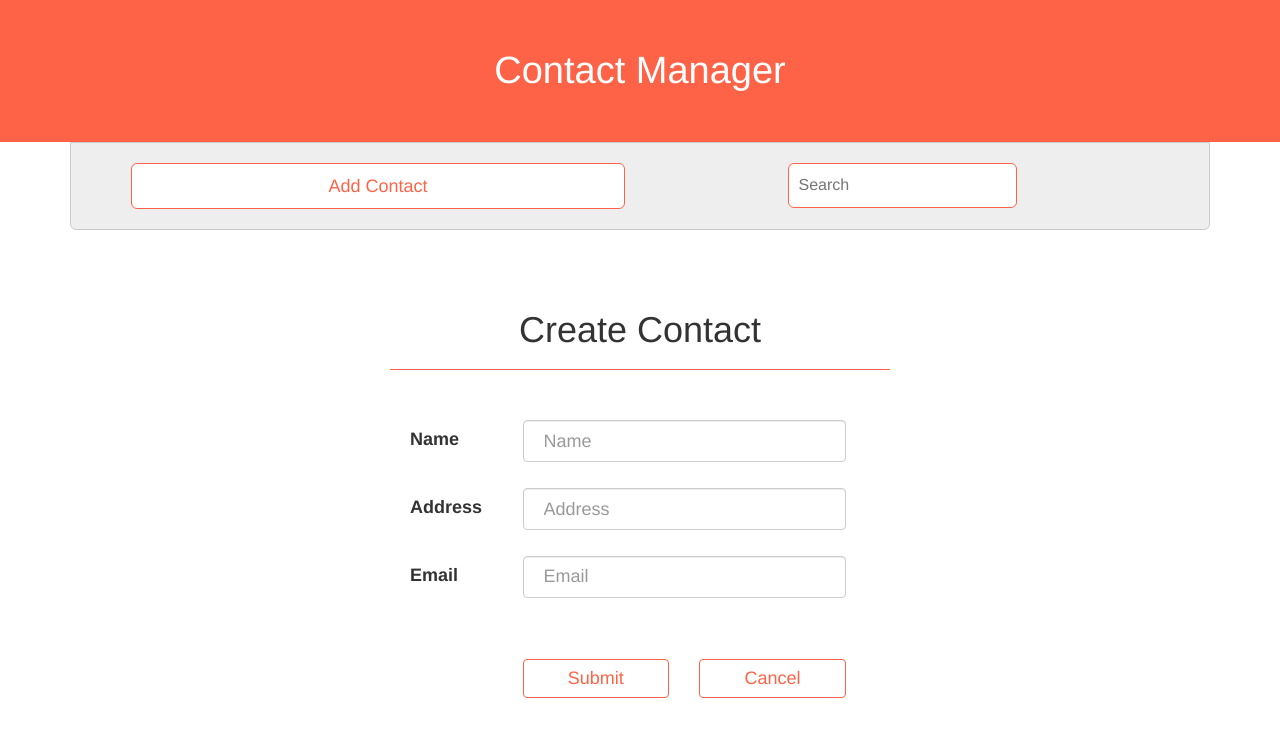
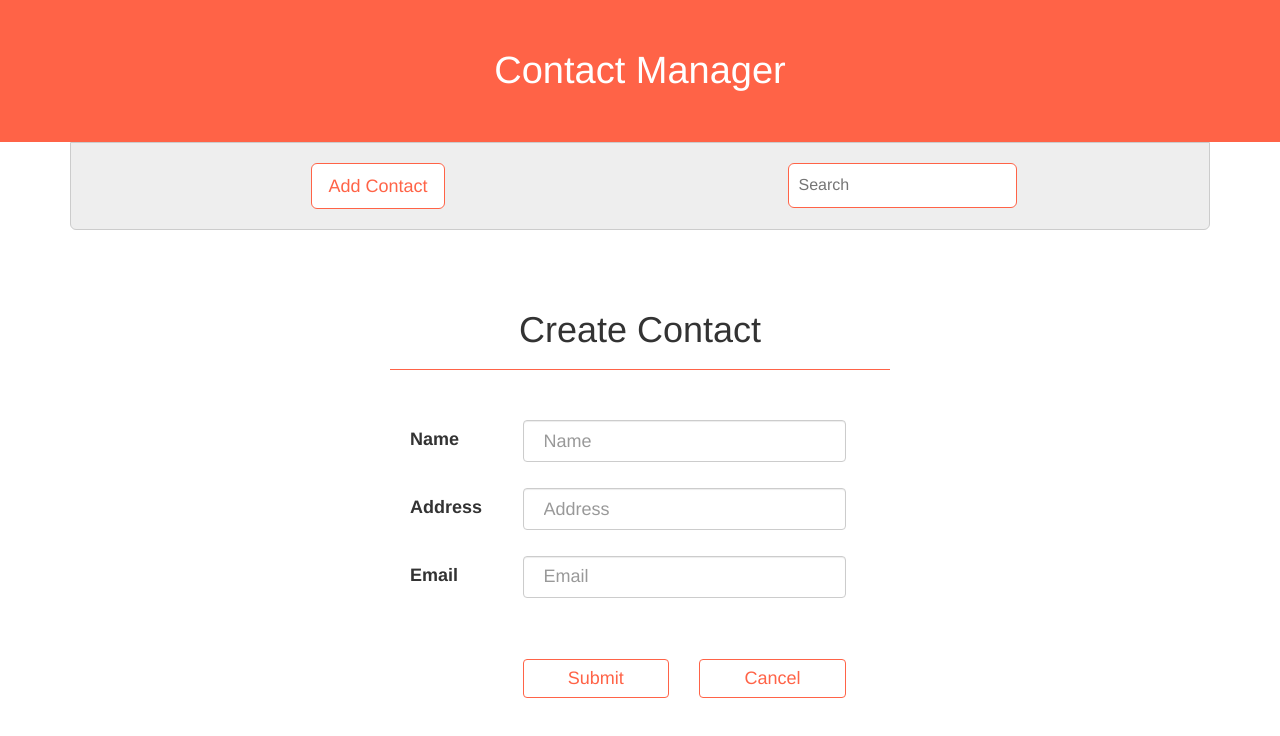
Before and after one commit to CristianCristea/contact-manager-reactjs, a React (Create React App) app: page / in a window 1280 px wide. Shown: the top 736 px of the page. Built offline with nearby package versions, Linux system fonts and the light colour scheme.

Commit message:
Remove TODO's, show AddContact form

```diff
--- a/src/components/NavBar.js
+++ b/src/components/NavBar.js
@@ -1,20 +1,17 @@
 import React, { Component } from "react";
-import PropTypes from "prop-types";
-import { Grid, Row, Col, Jumbotron } from "react-bootstrap";
-import DefaultButton from "./DefaultButton";
+// import PropTypes from "prop-types";
+import { Grid, Row, Col, Jumbotron, Button } from "react-bootstrap";
 
 export default class NavBar extends Component {
-  constructor(props) {
-    super(props);
-  }
-
   render() {
     return (
       <Grid>
         <Jumbotron>
           <Row>
             <Col xs={12} sm={6} md={6} className="text-center">
-              <DefaultButton name="Add Contact" size="large" />
+              <Button onClick={this.props.clickHandler} bsSize="large">
+                Add Contact
+              </Button>
             </Col>
             <Col xs={12} sm={6} md={6} className="text-center">
               <input
```
